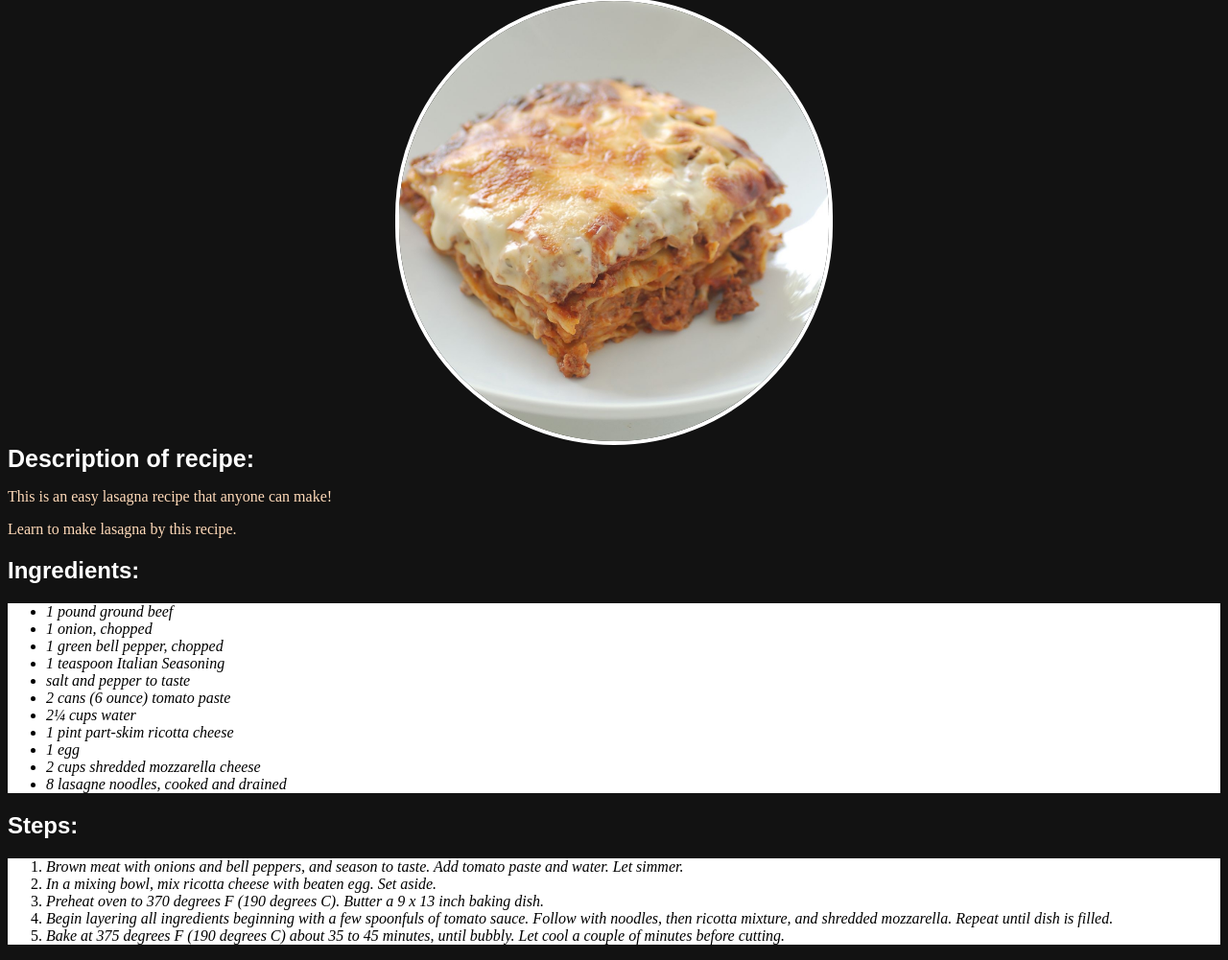
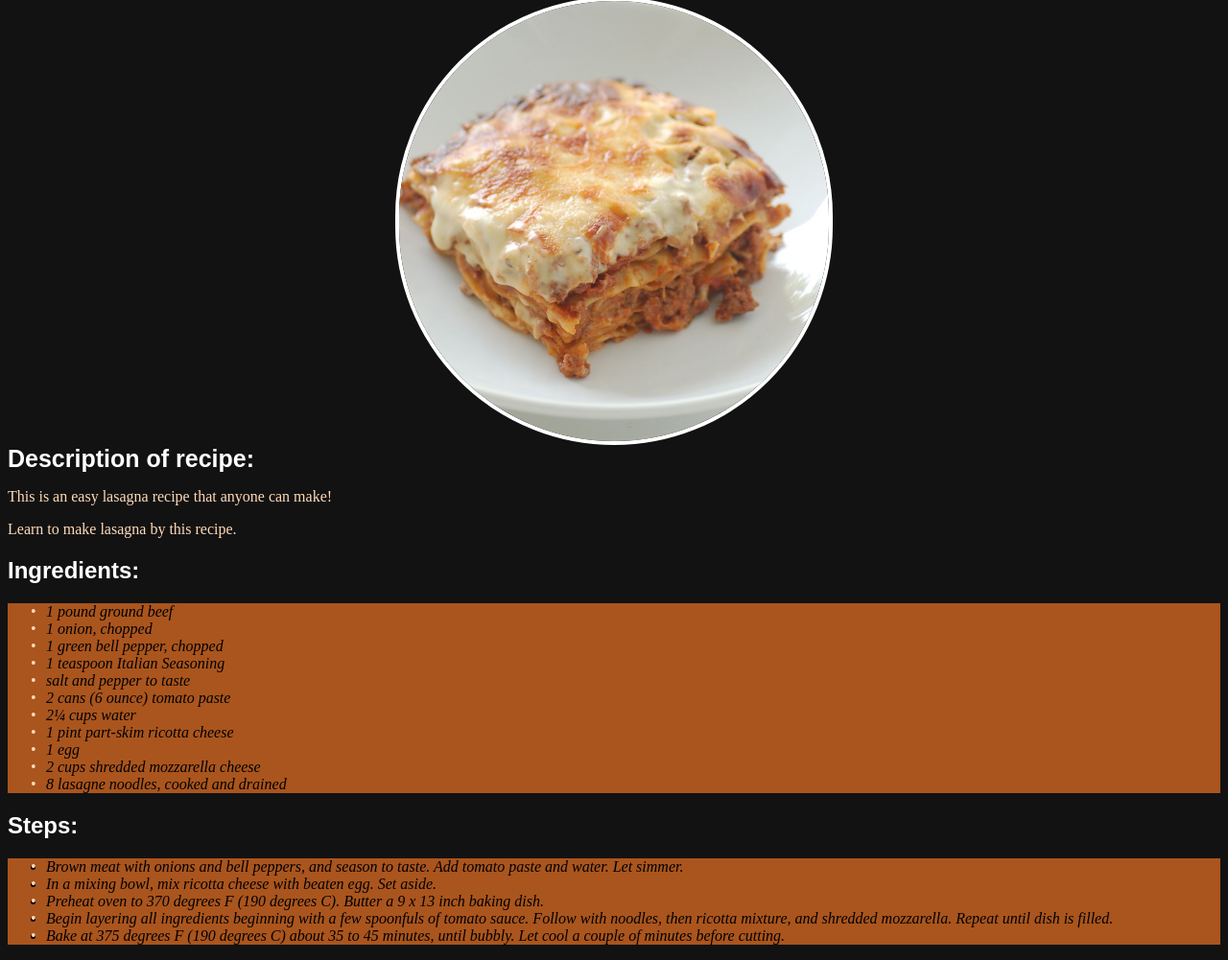
Before and after one commit to ahmad-commits/odin-recipes, a plain HTML site: page recipes/lasagna.html in a window 1280 px wide. Shown: the part 82-1083 px from the top of the page at 96% size. Drawn offline with Linux system fonts and the light colour scheme.

Commit message:
improved style and layout of lasagna page

```diff
--- a/css/style.css
+++ b/css/style.css
@@ -71,7 +71,7 @@
     border-radius: 5pc;
 }
 .lasagna-image {
-display: block;
+ display: block;
  height: auto;
  width: 28pc;
  border: 4px solid white;
@@ -90,5 +90,8 @@ display: block;
     color: peachpuff;
 }
 .ul-ing {
-    background-color: white;
+    list-style: none;
+    background-color: rgb(170, 85, 29);
 }
+li::before {content: "•"; color: peachpuff;display: inline-block; width: 1em;
+  margin-left: -1em}
--- a/recipes/lasagna.html
+++ b/recipes/lasagna.html
@@ -31,12 +31,12 @@
         <li><em>8 lasagne noodles, cooked and drained</em></li>
     </ul>
     <h2 style="color:white; font-family: sans-serif;">Steps:</h2>
-    <ol style="background-color: white;">
+    <ul style="background-color: rgb(170, 85, 29);">
         <li><em>Brown meat with onions and bell peppers, and season to taste. Add tomato paste and water. Let simmer.</em></li>
         <li><em>In a mixing bowl, mix ricotta cheese with beaten egg. Set aside.</em></li>
         <li><em>Preheat oven to 370 degrees F (190 degrees C). Butter a 9 x 13 inch baking dish.</em></li>
         <li><em>Begin layering all ingredients beginning with a few spoonfuls of tomato sauce. Follow with noodles, then ricotta mixture, and shredded mozzarella. Repeat until dish is filled.</em></li>
         <li><em>Bake at 375 degrees F (190 degrees C) about 35 to 45 minutes, until bubbly. Let cool a couple of minutes before cutting.</em></li>
-    </ol>
+    </ul>
 </body>
 </html>
```
